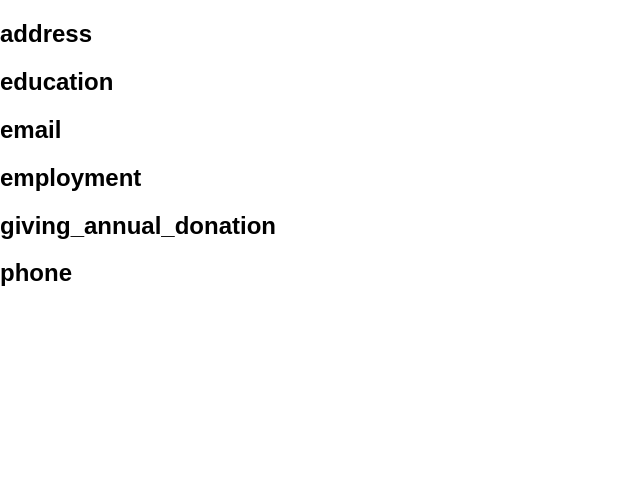
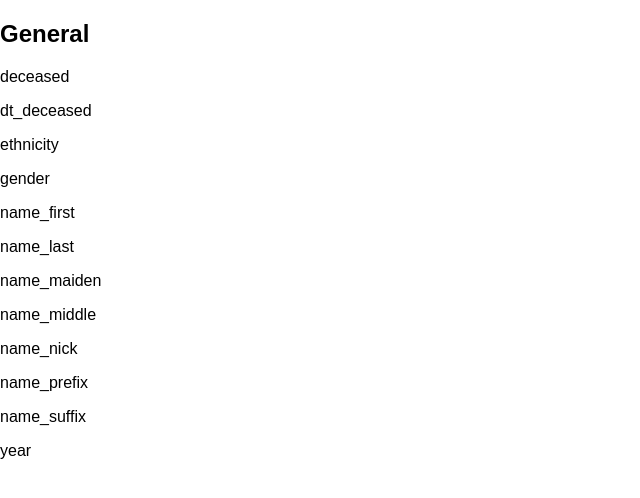
Before and after one commit to ExplosiveHippo/codingChallenge, a React (Create React App) app: page / in a window 1280 px wide. Shown: the top 498 px of the page, without its empty margins (0-640 px from the left). Built offline with nearby package versions, Linux system fonts and the light colour scheme; the HTML template or start-up script is replaced by a standard one.

Commit message:
listing general section

```diff
--- a/src/components/side_nav.js
+++ b/src/components/side_nav.js
@@ -12,13 +12,42 @@ class SideNav extends Component {
 		}
 	}
 
+	renderGeneral() {
+		let generalItems = Data.filter(menuNode => {
+			console.log(menuNode.containing_object);
+			return !menuNode.containing_object && menuNode.data_type !== 'object';
+		})
+
+		return generalItems.map(item => {
+			return <p>{item.name}</p>;
+		})
+	}
+
 	renderSection() {
+
+		let sections = Data.filter(menuNode => {
+			//console.log(menuNode.containing_object);
+			return menuNode.containing_object;
+		});
+
+		let generalItems = Data.filter(menuNode => {
+			console.log(menuNode.containing_object);
+			return !menuNode.containing_object && menuNode.data_type !== 'object';
+		})
+
+		console.log("sections: ", sections);
+
+		console.log("general: ", generalItems);
+
 		 return Data.map(menuNode => {
 			if(menuNode.containing_object){
 				let name = menuNode.containing_object.name;
+
 				return(
 					<h2>{name}</h2>
 				);
+			}else{
+				return <p>{menuNode.name}</p>
 			}
 		});
 	}
@@ -26,7 +55,9 @@ class SideNav extends Component {
 	render() {
 		return (
 			<div className="sidemenu">
-				{this.renderSection()}
+				<h2>General</h2>
+				{this.renderGeneral()}
+
 			</div>
 		)
 	}
```
